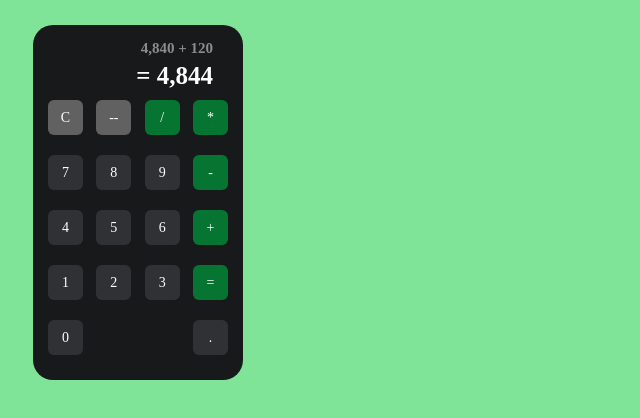
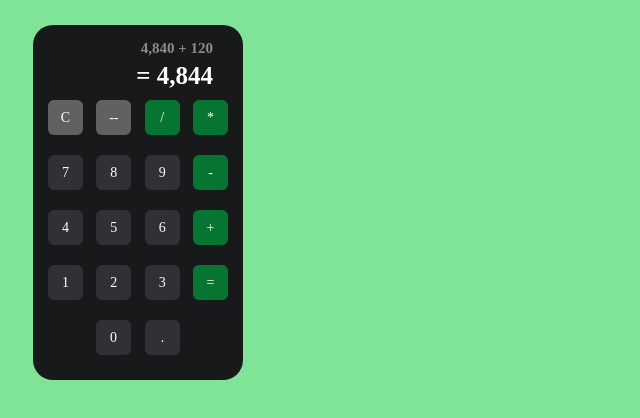
Before and after one commit to DinuPathiratna/javascript, a plain HTML site: page task-12.html in a window 1280 px wide. Shown: the whole page, without its empty margins (0-640 px from the left). Drawn offline with Linux system fonts and the light colour scheme.

Commit message:
update buttons

```diff
--- a/task-12.html
+++ b/task-12.html
@@ -95,7 +95,7 @@
     .box1 , .box2 {
         background-color: #616161;
     }
-    .box3, .box4, .box8, .box12, .box16 {
+    .box3, .box4, .box8, .box12 {
         background-color: #067532;
     }
     .box5, .box6, .box7, .box9, .box10, .box11, .box13, .box14, .box15 {
@@ -103,9 +103,23 @@
            color: #067532;
            font-size: 14px;
     }
-    .box17, .box18 {
+    .box16 {
+        height: 48px;
+        background-color: #067532;
+    }
+    .box17{
+        display: flex;
+        justify-content: space-between;
+        background-color: #303135;
         position: relative;
+        left: 48px;
+    }
+    .box18 {
+        display: flex;
+        justify-content: space-between;
+        background-color: #303135;
+        position: relative;
+        right:48px;
+    }
 
-        background-color: #303135;
-    }
 </style>
```
